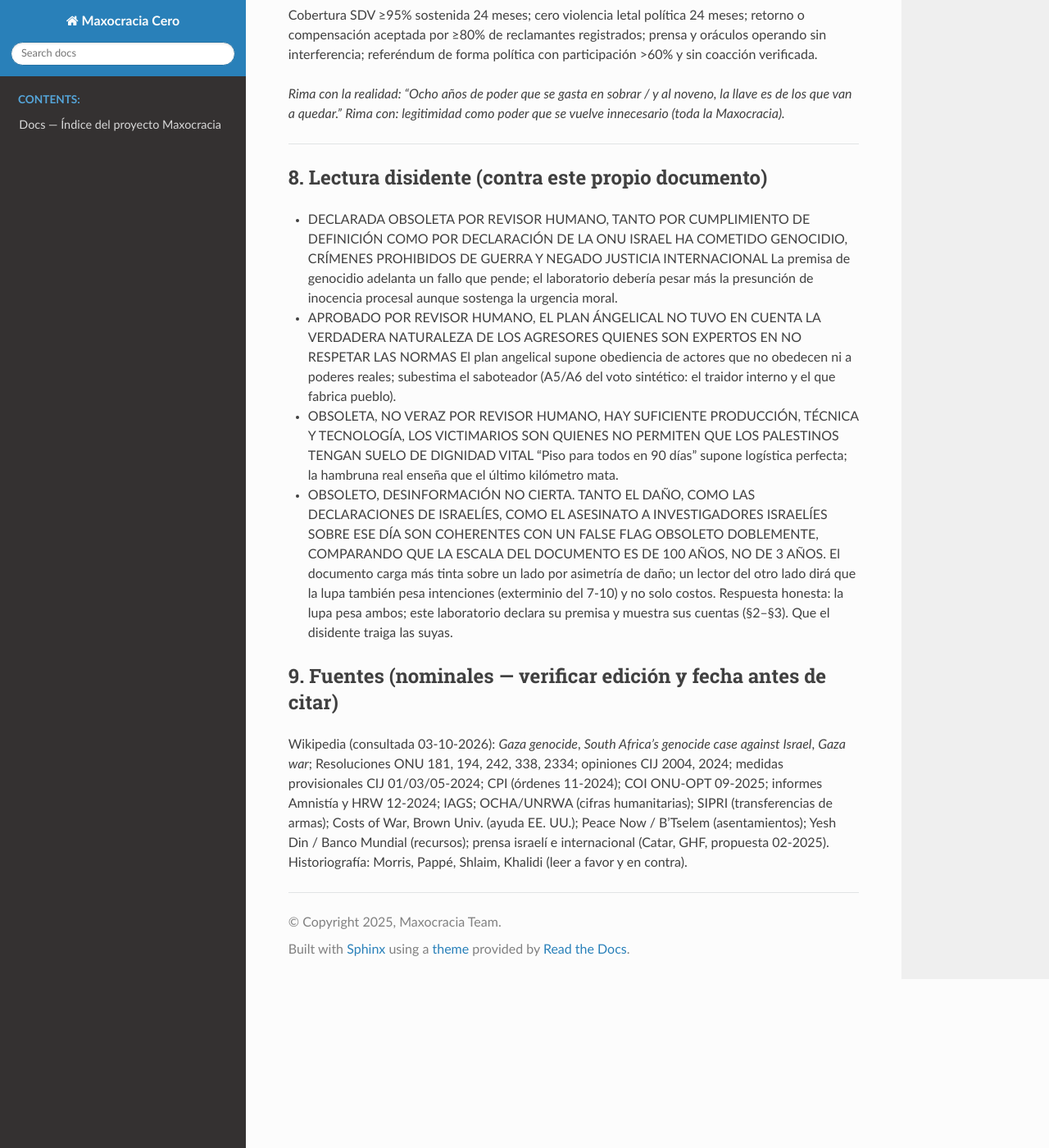
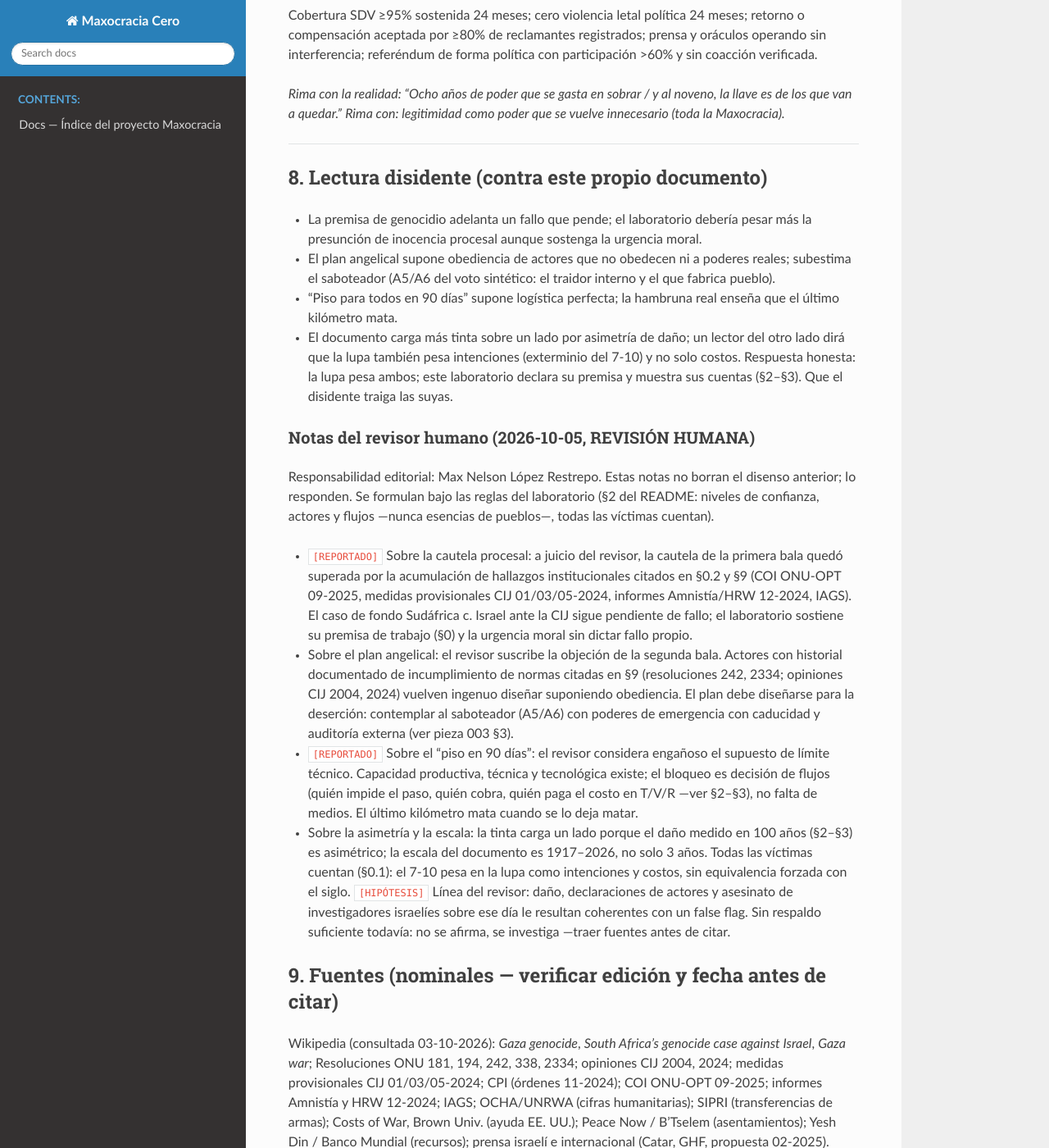
Before and after one commit to maxnelsonlopez/maxocracia-cero, a Sphinx documentation site: the page built from docs/laboratorio/001_palestina_1917_2026_maltud_y_gobernador.md, in a window 1280 px wide and 1400 px high, scrolled down 7540 px. Shown: the whole window at 82% size. Built offline with Sphinx 7.4.7 and the Read the Docs theme 3.1.0, drawn with Linux system fonts in a browser that asks for light colours; pages that are not in the unit, such as notebooks, are missing from menus.

Commit message:
docs(laboratorio): sanitiza revision humana 8 en 001 - disenso restaurado y notas con niveles de confianza

```diff
--- a/docs/laboratorio/001_palestina_1917_2026_maltud_y_gobernador.md
+++ b/docs/laboratorio/001_palestina_1917_2026_maltud_y_gobernador.md
@@ -312,25 +312,43 @@ que van a quedar."*
 
 ## 8. Lectura disidente (contra este propio documento)
 
-- DECLARADA OBSOLETA POR REVISOR HUMANO, TANTO POR CUMPLIMIENTO DE DEFINICIÓN COMO POR DECLARACIÓN
-  DE LA ONU ISRAEL HA COMETIDO GENOCIDIO, CRÍMENES PROHIBIDOS DE GUERRA Y NEGADO JUSTICIA INTERNACIONAL
-  La premisa de genocidio adelanta un fallo que pende; el laboratorio debería pesar más la
+- La premisa de genocidio adelanta un fallo que pende; el laboratorio debería pesar más la
   presunción de inocencia procesal aunque sostenga la urgencia moral.
-- APROBADO POR REVISOR HUMANO, EL PLAN ÁNGELICAL NO TUVO EN CUENTA LA VERDADERA NATURALEZA DE LOS AGRESORES
-  QUIENES SON EXPERTOS EN NO RESPETAR LAS NORMAS
-  El plan angelical supone obediencia de actores que no obedecen ni a poderes reales; subestima el
+- El plan angelical supone obediencia de actores que no obedecen ni a poderes reales; subestima el
   saboteador (A5/A6 del voto sintético: el traidor interno y el que fabrica pueblo).
-- OBSOLETA, NO VERAZ POR REVISOR HUMANO, HAY SUFICIENTE PRODUCCIÓN, TÉCNICA Y TECNOLOGÍA,
-  LOS VICTIMARIOS SON QUIENES NO PERMITEN QUE LOS PALESTINOS TENGAN SUELO DE DIGNIDAD VITAL
-  "Piso para todos en 90 días" supone logística perfecta; la hambruna real enseña que el último
+- "Piso para todos en 90 días" supone logística perfecta; la hambruna real enseña que el último
   kilómetro mata.
-- OBSOLETO, DESINFORMACIÓN NO CIERTA. TANTO EL DAÑO, COMO LAS DECLARACIONES DE ISRAELÍES,
-  COMO EL ASESINATO A INVESTIGADORES ISRAELÍES SOBRE ESE DÍA SON COHERENTES CON UN FALSE FLAG
-  OBSOLETO DOBLEMENTE, COMPARANDO QUE LA ESCALA DEL DOCUMENTO ES DE 100 AÑOS, NO DE 3 AÑOS.
-  El documento carga más tinta sobre un lado por asimetría de daño; un lector del otro lado dirá
+- El documento carga más tinta sobre un lado por asimetría de daño; un lector del otro lado dirá
   que la lupa también pesa intenciones (exterminio del 7-10) y no solo costos. Respuesta honesta:
   la lupa pesa ambos; este laboratorio declara su premisa y muestra sus cuentas (§2–§3). Que el
   disidente traiga las suyas.
+
+### Notas del revisor humano (2026-10-05, REVISIÓN HUMANA)
+
+Responsabilidad editorial: Max Nelson López Restrepo. Estas notas no borran el disenso anterior;
+lo responden. Se formulan bajo las reglas del laboratorio (§2 del README: niveles de confianza,
+actores y flujos —nunca esencias de pueblos—, todas las víctimas cuentan).
+
+- `[REPORTADO]` Sobre la cautela procesal: a juicio del revisor, la cautela de la primera bala
+  quedó superada por la acumulación de hallazgos institucionales citados en §0.2 y §9 (COI ONU-OPT
+  09-2025, medidas provisionales CIJ 01/03/05-2024, informes Amnistía/HRW 12-2024, IAGS). El caso de
+  fondo Sudáfrica c. Israel ante la CIJ sigue pendiente de fallo; el laboratorio sostiene su premisa
+  de trabajo (§0) y la urgencia moral sin dictar fallo propio.
+- Sobre el plan angelical: el revisor suscribe la objeción de la segunda bala. Actores con historial
+  documentado de incumplimiento de normas citadas en §9 (resoluciones 242, 2334; opiniones CIJ 2004,
+  2024) vuelven ingenuo diseñar suponiendo obediencia. El plan debe diseñarse para la deserción:
+  contemplar al saboteador (A5/A6) con poderes de emergencia con caducidad y auditoría externa
+  (ver pieza 003 §3).
+- `[REPORTADO]` Sobre el "piso en 90 días": el revisor considera engañoso el supuesto de límite
+  técnico. Capacidad productiva, técnica y tecnológica existe; el bloqueo es decisión de flujos
+  (quién impide el paso, quién cobra, quién paga el costo en T/V/R —ver §2–§3), no falta de medios.
+  El último kilómetro mata cuando se lo deja matar.
+- Sobre la asimetría y la escala: la tinta carga un lado porque el daño medido en 100 años
+  (§2–§3) es asimétrico; la escala del documento es 1917–2026, no solo 3 años. Todas las víctimas
+  cuentan (§0.1): el 7-10 pesa en la lupa como intenciones y costos, sin equivalencia forzada con
+  el siglo. `[HIPÓTESIS]` Línea del revisor: daño, declaraciones de actores y asesinato de
+  investigadores israelíes sobre ese día le resultan coherentes con un false flag. Sin respaldo
+  suficiente todavía: no se afirma, se investiga —traer fuentes antes de citar.
 
 ## 9. Fuentes (nominales — verificar edición y fecha antes de citar)
 
```
